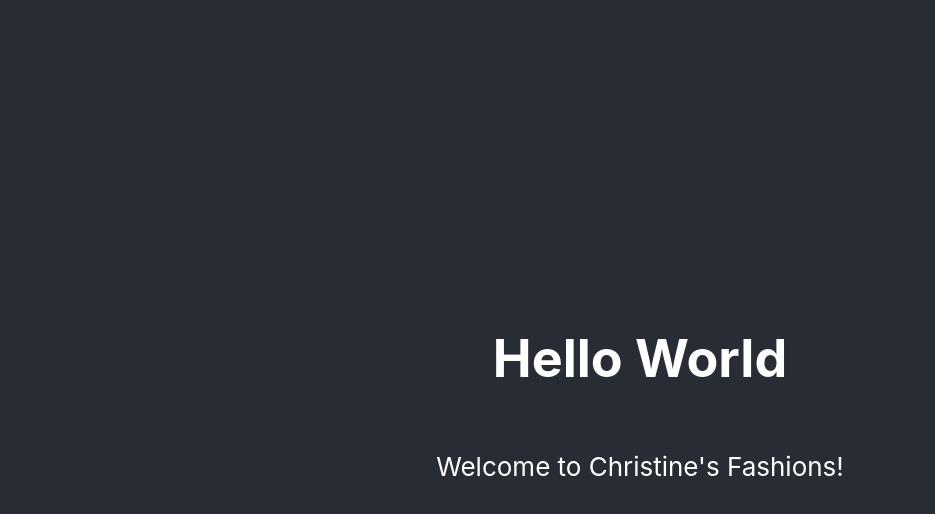
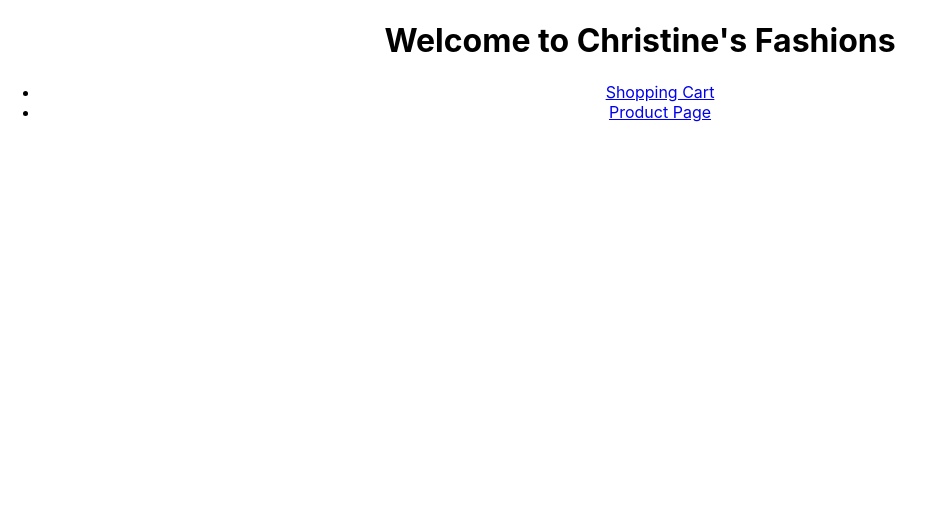
Before and after one commit to ScottInPittsburgh/christinesfashions, a React (Create React App) app: page /home in a window 1280 px wide. Shown: the top 514 px of the page, without its empty margins (0-935 px from the left). Built offline with nearby package versions, Linux system fonts and the light colour scheme.

Commit message:
Added additional pages: Home/Cart/Product

```diff
--- a/package.json
+++ b/package.json
@@ -8,6 +8,7 @@
     "@testing-library/user-event": "^13.5.0",
     "react": "^18.3.1",
     "react-dom": "^18.3.1",
+    "react-router-dom": "^6.23.1",
     "react-scripts": "5.0.1",
     "web-vitals": "^2.1.4"
   },
--- a/src/App.js
+++ b/src/App.js
@@ -1,15 +1,23 @@
 import React from 'react';
+import { BrowserRouter as Router, Route, Switch, Link } from 'react-router-dom';
+import Home from './Home';
+import Cart from './Cart';
+import Product from './Product';
 import './App.css';
 
 function App() {
-  return (
-      <div className="App">
-        <header className="App-header">
-          <h1>Hello World</h1>
-          <p>Welcome to Christine's Fashions!</p>
-        </header>
-      </div>
-  );
+    return (
+        <Router>
+            <div className="App">
+                <Switch>
+                    <Route path="/" exact component={Home} />
+                    <Route path="/home" component={Home} />
+                    <Route path="/cart" component={Cart} />
+                    <Route path="/product" component={Product} />
+                </Switch>
+            </div>
+        </Router>
+    );
 }
 
 export default App;
--- /dev/null
+++ b/src/Cart.js
@@ -0,0 +1,12 @@
+import React from 'react';
+
+function Cart() {
+    return (
+        <div>
+            <h1>Shopping Cart</h1>
+            <p>Your cart is currently empty.</p>
+        </div>
+    );
+}
+
+export default Cart;
--- /dev/null
+++ b/src/Home.js
@@ -0,0 +1,18 @@
+import React from 'react';
+import { Link } from 'react-router-dom';
+
+function Home() {
+    return (
+        <div>
+            <h1>Welcome to Christine's Fashions</h1>
+            <nav>
+                <ul>
+                    <li><Link to="/cart">Shopping Cart</Link></li>
+                    <li><Link to="/product">Product Page</Link></li>
+                </ul>
+            </nav>
+        </div>
+    );
+}
+
+export default Home;
--- /dev/null
+++ b/src/Product.js
@@ -0,0 +1,12 @@
+import React from 'react';
+
+function Product() {
+    return (
+        <div>
+            <h1>Product Page</h1>
+            <p>Details about the product will be displayed here.</p>
+        </div>
+    );
+}
+
+export default Product;
```
Also changed, not shown: 1 other file (tests, documents, lock files or other folders).
